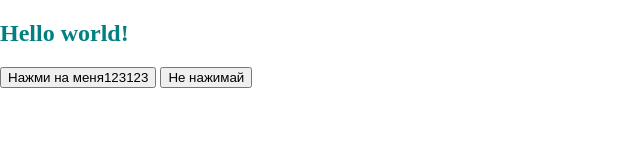
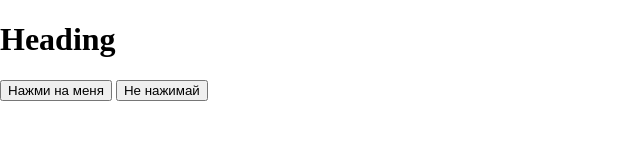
Before and after one commit to Lexa74/git-practice, a plain HTML site: page index.html in a window 1280 px wide. Shown: the whole page, without its empty margins (0-640 px from the left). Drawn offline with Linux system fonts and the light colour scheme.

Commit message:
Внес все правки абсолютно

```diff
--- a/index.html
+++ b/index.html
@@ -7,9 +7,9 @@
     <link rel="stylesheet" href="./style.css">
 </head>
 <body>
+    <h1>Heading</h1>
     <section>
-        <h1 class="heading">Hello world!</h1>
-        <button>Нажми на меня123123</button>
+        <button>Нажми на меня</button>
         <button>Не нажимай</button>
     </section>
 </body>
```
